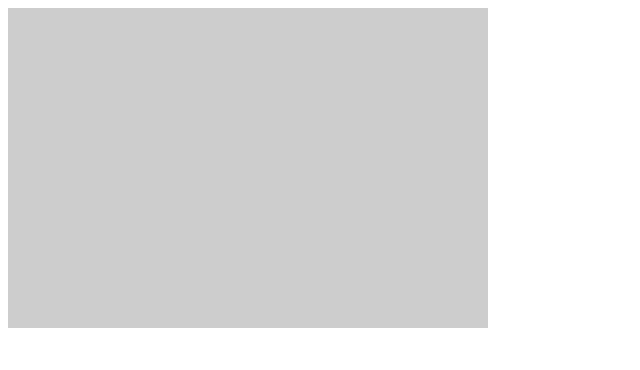
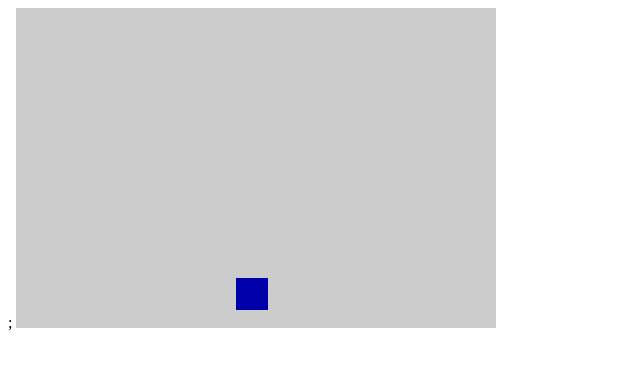
Before and after one commit to CouriersRyan/SpaceInvaderCanvas, a plain HTML site: page index.html in a window 1280 px wide. Shown: the whole page, without its empty margins (0-640 px from the left). Drawn offline with nearby package versions, Linux system fonts and the light colour scheme.

Commit message:
adds the player

```diff
--- a/index.html
+++ b/index.html
@@ -8,6 +8,8 @@
 <body>
 
 	<script src="https://code.jquery.com/jquery-2.2.4.min.js"></script>
+	<script src="https://cdn.jsdelivr.net/jquery.hotkeys/0.8b/jquery.hotkeys.min.js"></script>;
 	<script type="text/javascript" src="scripts.js"></script>
+	<script src="key_status.js"></script>
 </body>
 </html>
--- /dev/null
+++ b/key_status.js
@@ -0,0 +1,16 @@
+$(function() {
+  window.keydown = {};
+
+  function keyName(event) {
+    return jQuery.hotkeys.specialKeys[event.which] ||
+      String.fromCharCode(event.which).toLowerCase();
+  }
+
+  $(document).bind("keydown", function(event) {
+    keydown[keyName(event)] = true;
+  });
+
+  $(document).bind("keyup", function(event) {
+    keydown[keyName(event)] = false;
+  });
+});
--- a/scripts.js
+++ b/scripts.js
@@ -4,3 +4,29 @@ var CANVAS_HEIGHT = 320;
 var canvasElement = $("<canvas width ='" + CANVAS_WIDTH + "' height='" + CANVAS_HEIGHT +"'></canvas>");
 var canvas = canvasElement.get(0).getContext("2d");
 canvasElement.appendTo('body');
+
+var FPS = 30;
+setInterval(function(){
+	update();
+	draw();
+}, 1000/FPS);
+
+function update(){
+};
+
+function draw(){
+	canvas.clearRect(0, 0, CANVAS_WIDTH, CANVAS_HEIGHT);
+	player.draw()
+};
+
+var player = {
+	color: "#00a",
+	x: 220,
+	y: 270,
+	width: 32,
+	height: 32,
+	draw: function(){
+		canvas.fillStyle = this.color;
+		canvas.fillRect(this.x, this.y, this.width, this.height);
+	}
+};
```
